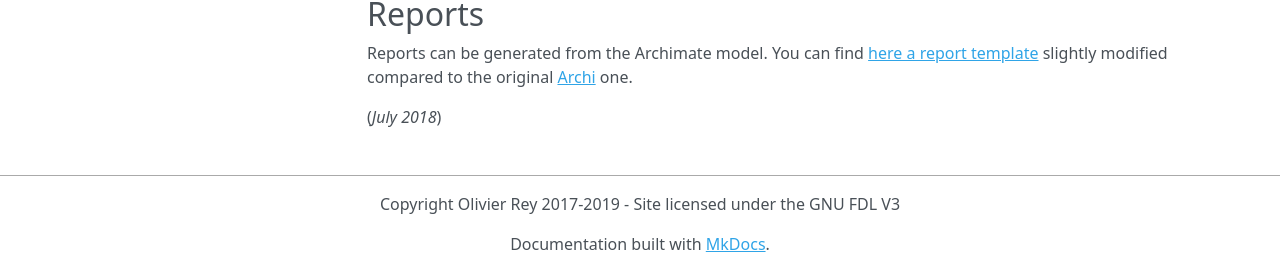
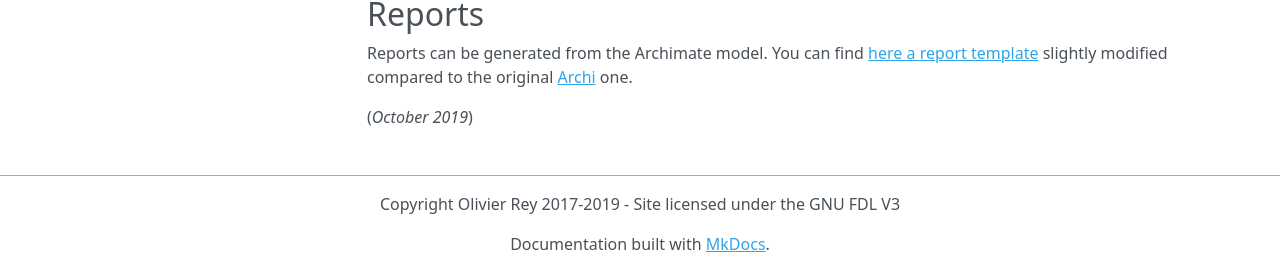
Before and after one commit to orey/papers, an MkDocs documentation site: the page built from docs/articles/archimate-recipes.md, in a window 1280 px wide and 900 px high, scrolled down 8867 px. Shown: the part 628-897 px from the top of the window. Built offline with MkDocs 1.6.1, drawn with Linux system fonts in a browser that asks for light colours; nearby versions of some CDN libraries; old or Windows-style settings are respelled for this version of MkDocs.

Commit message:
adding new date

```diff
--- a/docs/articles/archimate-recipes.md
+++ b/docs/articles/archimate-recipes.md
@@ -181,4 +181,4 @@ To be done.
 Reports can be generated from the Archimate model. You can find [here a report template](https://github.com/orey/archi-report-template) slightly modified compared to the original [Archi](https://archimatetool.com) one.
 
 
-(*July 2018*)
+(*October 2019*)
```
